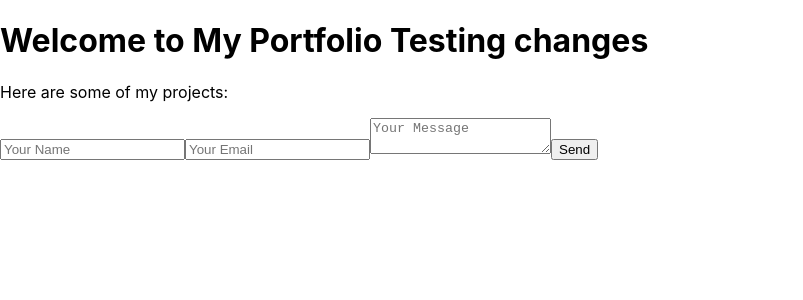
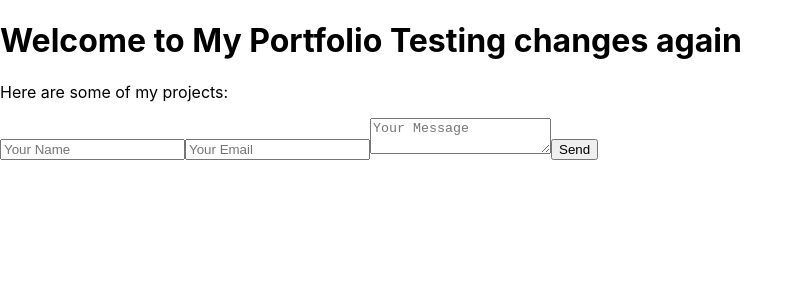
Before and after one commit to antuonettte/antuonettte.github.io, a React (Create React App) app: page / in a window 1280 px wide. Shown: the top 300 px of the page, without its empty margins (0-803 px from the left). Built offline with nearby package versions, Linux system fonts and the light colour scheme.

Commit message:
testing new pipeline to unzip build file

```diff
--- a/src/components/HomePage.js
+++ b/src/components/HomePage.js
@@ -3,7 +3,7 @@ import React from 'react';
 const HomePage = () => {
   return (
     <div>
-      <h1>Welcome to My Portfolio Testing changes</h1>
+      <h1>Welcome to My Portfolio Testing changes again</h1>
       <p>Here are some of my projects:</p>
       {/* Render your ProjectCards here */}
     </div>
```
